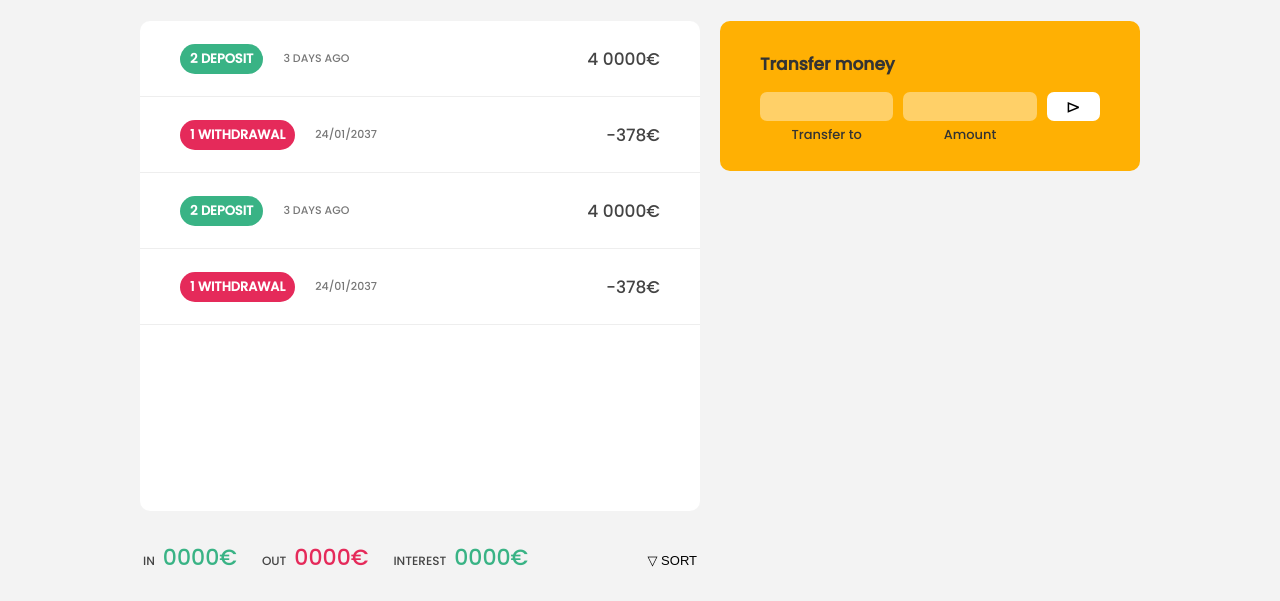
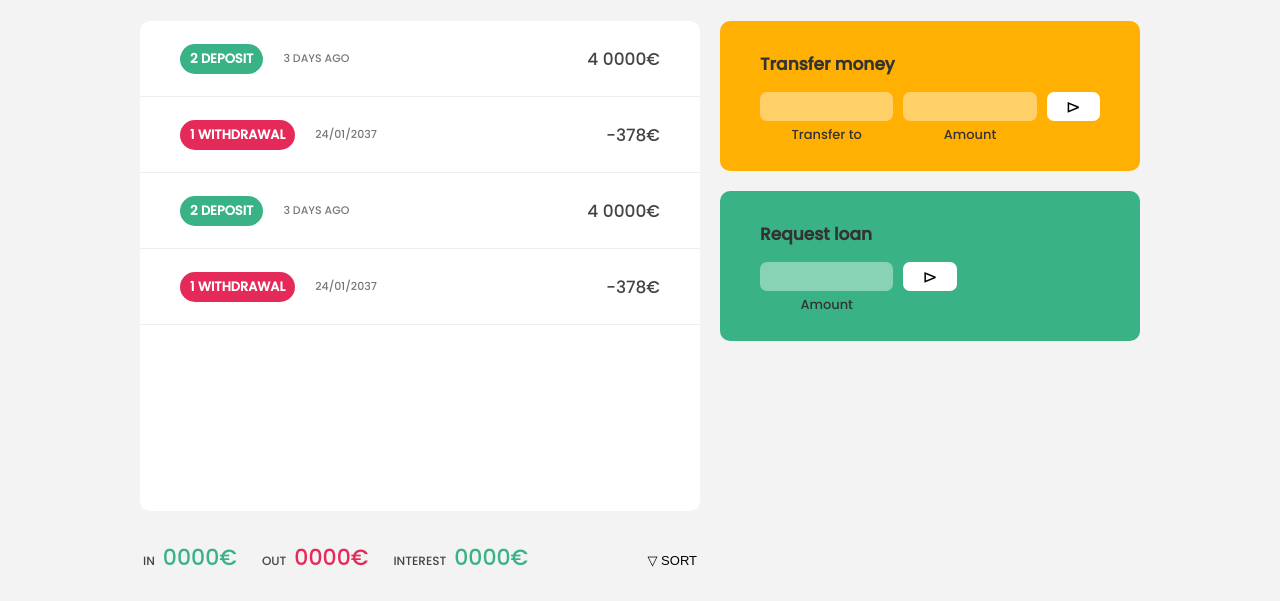
Before and after one commit to abanseka/Bankist, a website built with Vite: page index.html in a window 1280 px wide. Shown: the part 199-800 px from the top of the page. Built offline with nearby package versions, Linux system fonts and the light colour scheme.

Commit message:
Build Loan-operation-view

```diff
--- a/index.html
+++ b/index.html
@@ -94,6 +94,18 @@
           <label for="amount" class="form__label">Amount</label>
         </form>
       </div>
+
+      <!-- OPERATION: LOAN  -->
+      <div class="operation loan">
+        <h2>Request loan</h2>
+        <form class="form form-loan">
+          <input type="number" class="form__input loan-amount" />
+          <button class="form__btn btn-loan">&vartriangleright;</button>
+          <label for="amount" class="form__label form__label-loan"
+            >Amount</label
+          >
+        </form>
+      </div>
     </main>
   </body>
 </html>
--- a/sass/_transfer-op.sass
+++ b/sass/_operation.sass
@@ -12,11 +12,20 @@
 .transfer
    background-color: $yellow
 
+.loan
+  background-color: $green
+
 .form
   display: grid
   grid-template-columns: 2.5fr 2.5fr 1fr
   grid-template-rows: auto auto
   gap: .4rem 1rem
+
+  &-loan
+    grid-template-columns: 2.5fr 1fr 2.5fr
+
+  &__label-loan
+    grid-row: 2
 
   &__input
     width: 100%
--- a/sass/style.sass
+++ b/sass/style.sass
@@ -4,5 +4,5 @@
 @import app-container
 @import balance
 @import transactions
-@import transfer-op
+@import operation
 @import summary
```
Also changed, not shown: css/style.css, 1 other file.
